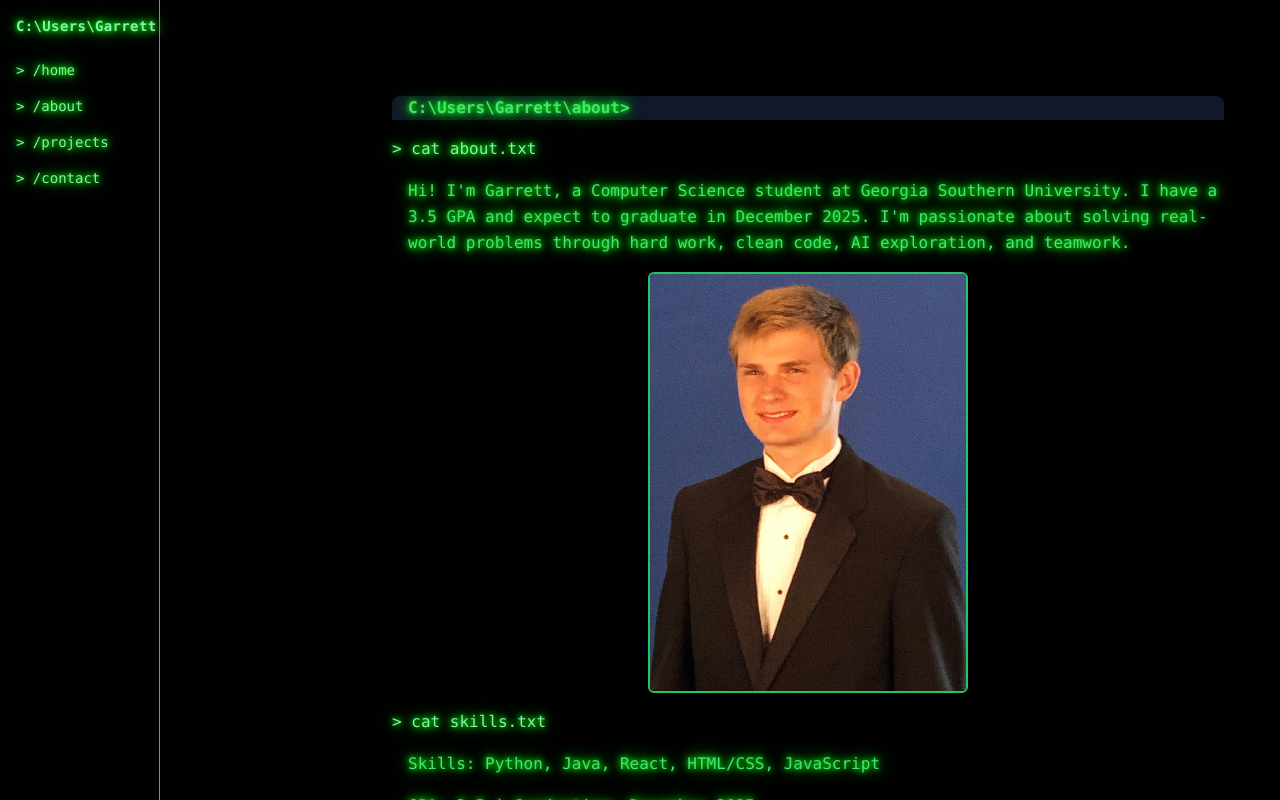
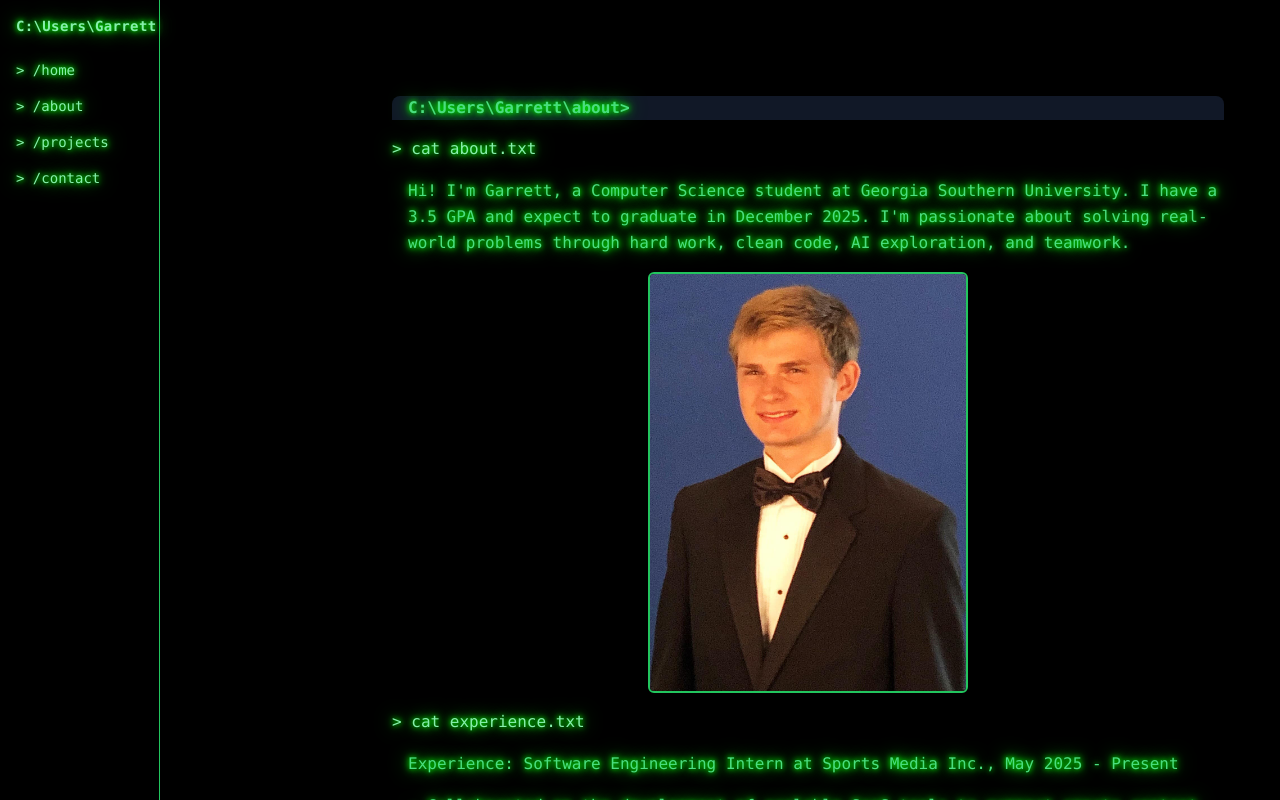
Before and after one commit to garrettmartin04/WebPortfolio, a React (Create React App) app in the folder webportfolio/: page /#/about in a window 1280 px wide. Built offline with nearby package versions, Linux system fonts and the light colour scheme; the HTML template or start-up script is replaced by a standard one.

Commit message:
Changes to about, adding education and experience

```diff
--- a/webportfolio/src/components/AboutPage.js
+++ b/webportfolio/src/components/AboutPage.js
@@ -7,9 +7,19 @@ const aboutContent = [
   { type: "cmd", text: "cat about.txt" },
   { type: "output", text: " Hi! I'm Garrett, a Computer Science student at Georgia Southern University. I have a 3.5 GPA and expect to graduate in December 2025. I'm passionate about solving real-world problems through hard work, clean code, AI exploration, and teamwork." },
   { type: "media", src: profilePic, alt: "Garrett" },
+  { type: "cmd", text: "cat experience.txt" },
+  { type: "output", text: "Experience: Software Engineering Intern at Sports Media Inc., May 2025 - Present" },
+  { type: "output", text: "-    Collaborated on the development of scalable SaaS tools to support sports content delivery, integrating AI models to enhance user engagement and personalize fan experiences." },
+  { type: "output", text: "-    Contributed to SEO optimization efforts by analyzing site performance and implementing data-driven improvements that increased page visibility and organic traffic. " },
+  { type: "output", text: "Operator at Lakepoint Sports, March 2019 - September 2020" },
+  { type: "output", text: "-    Lead Managed live scoreboard operations for sporting events, ensuring accurate and timely updates of scores and game statistics." },
+  { type: "output", text: "-    Demonstrated technical proficiency with scoreboard systems and equipment, quickly troubleshooting and resolving operational issues." },
+  { type: "cmd", text: "cat education.txt" },
+  { type: "output", text: "Education: Georgia Southern University, B.S. in Computer Science" },
+  { type: "output", text: "Relevant Coursework: Data Structures, Algorithms, Web Development, Database Management" },
+  { type: "output", text: "GPA: 3.5 | Graduation: December 2025" },
   { type: "cmd", text: "cat skills.txt" },
   { type: "output", text: "Skills: Python, Java, React, HTML/CSS, JavaScript" },
-  { type: "output", text: "GPA: 3.5 | Graduation: December 2025" },
   {
     type: "output",
     text: (
```
